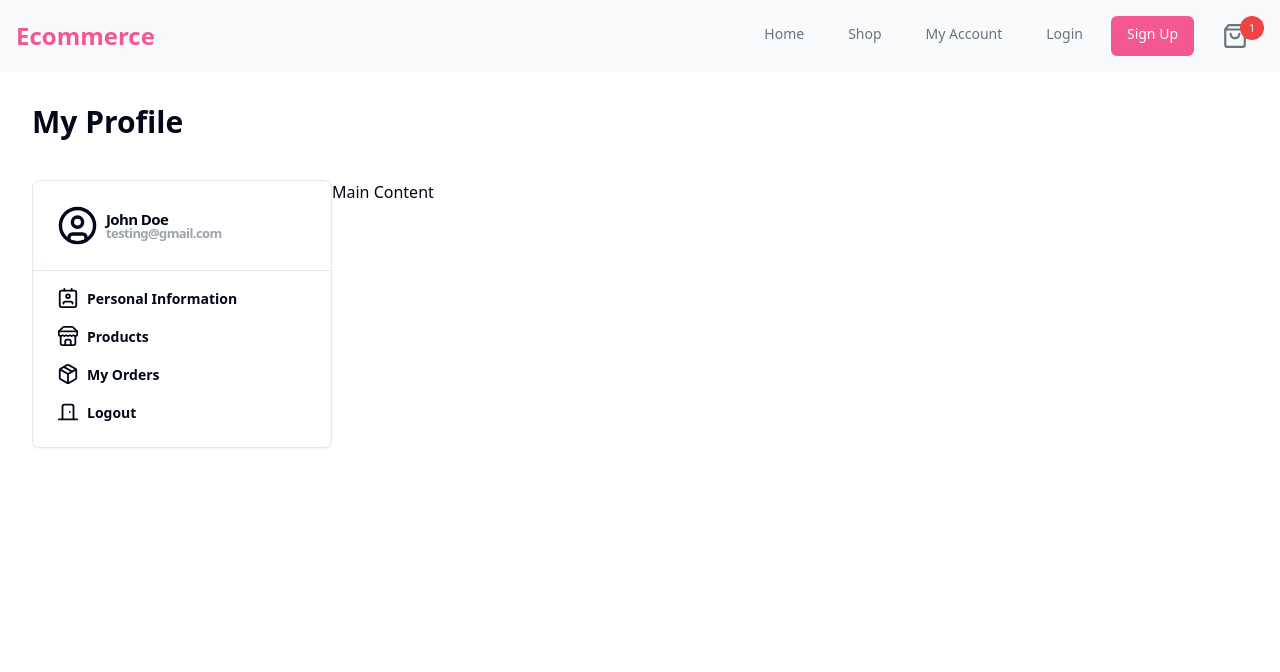
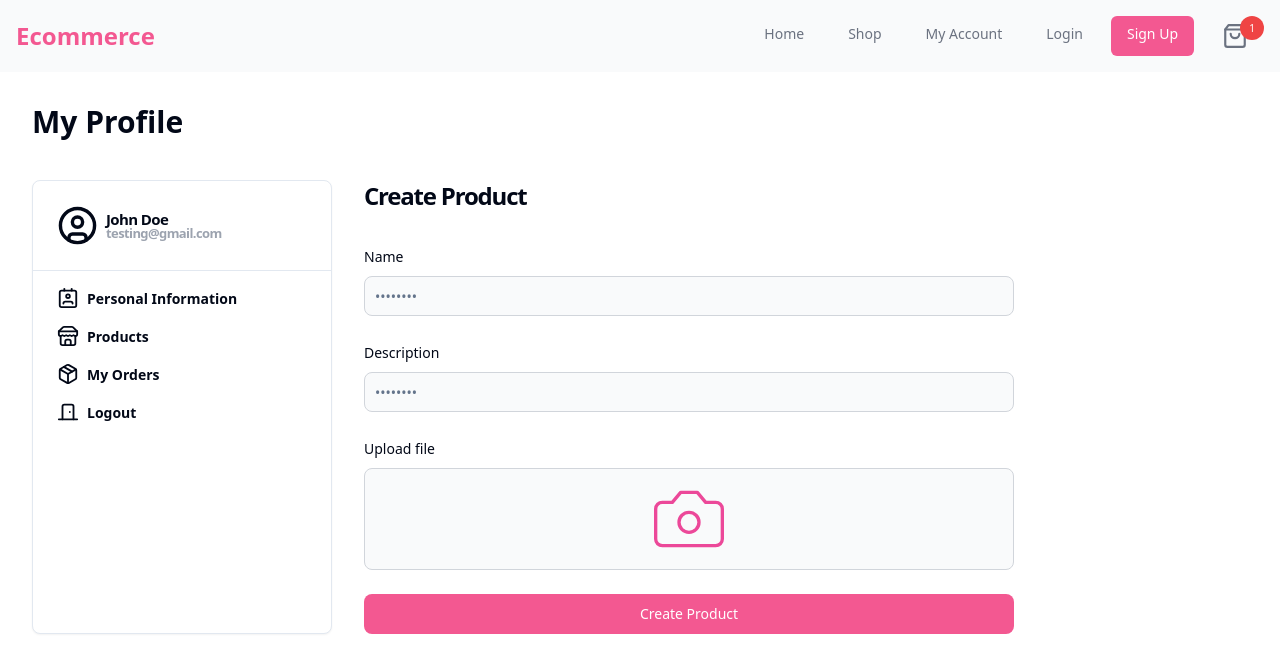
Before and after one commit to lehao190/Ecommerce-Nextjs, a Next.js app: page /account in a window 1280 px wide. Shown: the top 672 px of the page. Built offline with nearby package versions, Linux system fonts and the light colour scheme.

Commit message:
create base component for CreateProduct

```diff
--- a/src/app/account/page.tsx
+++ b/src/app/account/page.tsx
@@ -1,3 +1,4 @@
+import CreateProduct from '@/components/customs/account/product/CreateProduct';
 import AccountSidebar from '@/components/customs/sidebars/AccountSidebar';
 import React from 'react';
 
@@ -8,13 +9,12 @@ const MyAccount = (props: Props) => {
     <div className="container mx-auto py-8">
       <h1 className="text-3xl font-bold mb-10">My Profile</h1>
 
-      <div className="flex">
+      <div className="flex gap-8">
         <AccountSidebar />
 
         {/* Main content */}
-        <div className="">
-          {/* Put your main content here */}
-          Main Content
+        <div className="grow max-w-[650px]">
+          <CreateProduct />
         </div>
       </div>
     </div>
--- /dev/null
+++ b/src/components/customs/account/product/CreateProduct.tsx
@@ -0,0 +1,244 @@
+'use client';
+
+import { useState } from 'react';
+import * as z from 'zod';
+import { zodResolver } from '@hookform/resolvers/zod';
+import { Button } from '@/components/ui/button';
+import { Avatar, AvatarFallback, AvatarImage } from '@/components/ui/avatar';
+import {
+  FormControl,
+  FormField,
+  FormItem,
+  FormLabel,
+  FormMessage
+} from '@/components/ui/form';
+import { Input } from '@/components/ui/input';
+import { useForm } from 'react-hook-form';
+import { Camera, Loader2, XCircle } from 'lucide-react';
+import { gql } from 'graphql-request';
+import { useRouter } from 'next/navigation';
+import { convertFileToBase64 } from '@/utils/conversion/handle-base64';
+import { AlertComponent } from '@/components/customs/callouts/Alert';
+import { parse } from 'graphql';
+import { handleRequest } from '@/utils/handle-requests';
+import FormComponent from '@/components/customs/forms/Form';
+import { Textarea } from "@/components/ui/textarea"
+
+// Sign up response type
+type TCreateProductResponse = {
+  product: {
+    id: number;
+    name: string;
+    description: string;
+    quantity: string;
+    image?: string;
+  };
+};
+
+const ALERT_MESSAGES = {
+  400: 'Bad request',
+  403: 'Wrong password. Try again.',
+  404: 'Email does not exist. Please provide the correct one.',
+  409: 'Email already exists. Please provide another one.'
+};
+const ACCEPTED_MIME_TYPES = ['image/jpeg', 'image/jpg', 'image/png'];
+const ONE_MEGABYTE = 1 * 1024 * 1024;
+
+const createProductSchema = z
+  .object({
+    name: z.string().min(8, {
+      message: 'Name must be at least 8 characters'
+    }),
+    description: z
+      .string()
+      .min(20, {
+        message: 'Desciption must be at leaset 20 characters.'
+      }),
+    quantity: z.number().positive(),
+    avatar: z
+      .custom<File>()
+      .refine((file) => file.size < ONE_MEGABYTE, {
+        message: 'The file must be below 1 MB.'
+      })
+      .refine((file) => ACCEPTED_MIME_TYPES.includes(file.type), {
+        message: 'The file must be of PNG, JPEG, JPG formats.'
+      })
+      .optional()
+  })
+
+// Sign up fields
+type TProductFields = z.infer<typeof createProductSchema>;
+
+// Register component
+const CreateProduct = () => {
+  const router = useRouter();
+
+  const [loading, setLoading] = useState(false);
+  const [avatar, setAvatar] = useState<string | undefined>(undefined);
+  const [alertMessage, setAlertMessage] = useState('');
+
+  const form = useForm<TProductFields>({
+    resolver: zodResolver(createProductSchema),
+    defaultValues: {
+      name: '',
+      description: '',
+      quantity: 0,
+    }
+  });
+
+  // const signUp = async (values: TProductFields): Promise<boolean> => {
+  //   let base64Avatar: string | null = null;
+
+  //   // Converting image file to base64 encoding if chosen
+  //   if (values.avatar) {
+  //     base64Avatar = await convertFileToBase64(values.avatar);
+  //   }
+
+  //   const signUpCredentials = parse(gql`
+  //     mutation Register(
+  //       $username: String!
+  //       $email: String!
+  //       $password: String!
+  //       $avatar: String
+  //     ) {
+  //       register(
+  //         registerInput: {
+  //           username: $username
+  //           email: $email
+  //           password: $password
+  //           avatar: $avatar
+  //         }
+  //       ) {
+  //         id
+  //         username
+  //         email
+  //       }
+  //     }
+  //   `);
+
+  //   const [_, error] = await handleRequest<TCreateProductResponse>(
+  //     signUpCredentials,
+  //     {
+  //       username: values.username,
+  //       email: values.email,
+  //       password: values.password,
+  //       avatar: base64Avatar
+  //     }
+  //   );
+
+  //   if (error?.status === 409) {
+  //     setAlertMessage(ALERT_MESSAGES[409]);
+  //     return false;
+  //   }
+
+  //   return true;
+  // };
+
+  const onSubmit = async (values: z.infer<typeof createProductSchema>) => {
+    // setLoading(true);
+
+    // const isSignUpSuccess = await signUp(values);
+
+    // if (isSignUpSuccess) {
+    //   const response = await signIn('credentials', {
+    //     redirect: false,
+    //     email: values.email,
+    //     password: values.password
+    //   });
+
+    //   if (response?.ok) {
+    //     setLoading(false);
+    //     router.push('/');
+    //   } else {
+    //     setLoading(false);
+    //     const statusCode = Number(response?.error);
+
+    //     if (statusCode === 403) {
+    //       setAlertMessage(ALERT_MESSAGES[403]);
+    //     } else if (statusCode === 404) {
+    //       setAlertMessage(ALERT_MESSAGES[404]);
+    //     }
+    //   }
+    // }
+
+    // setLoading(false);
+  };
+
+  return (
+    <section className="dark:bg-gray-900">
+      <h1 className="text-xl font-bold leading-tight tracking-tighter md:text-2xl mb-8">
+        Create Product
+      </h1>
+
+      {alertMessage ? AlertComponent(alertMessage) : null}
+
+      {/* <Textarea placeholder="Type your message here." /> */}
+
+      <FormComponent<Omit<TProductFields, 'avatar'>>
+        fieldNames={['name', 'description']}
+        form={form}
+        onSubmit={onSubmit}
+      >
+        <FormField
+          control={form.control}
+          name="avatar"
+          render={({ field }) => (
+            <FormItem>
+              <FormLabel>Upload file</FormLabel>
+              <FormControl>
+                <label
+                  htmlFor="avatar-input"
+                  className="cursor-pointer flex justify-center items-center bg-gray-50 border border-gray-300 text-gray-900 sm:text-sm rounded-lg w-full p-2.5 dark:bg-gray-700 dark:border-gray-600 dark:placeholder-gray-400 dark:text-white dark:focus:ring-blue-500 dark:focus:border-blue-500"
+                >
+                  {avatar ? (
+                    <Avatar className="h-[80px] w-[80px]">
+                      <AvatarImage src={avatar} />
+                      <AvatarFallback className="bg-inherit">
+                        <XCircle size={80} strokeWidth={1} color="red" />
+                      </AvatarFallback>
+                    </Avatar>
+                  ) : (
+                    <Camera
+                      className=" text-pink-500"
+                      size={80}
+                      strokeWidth={1}
+                    />
+                  )}
+
+                  <Input
+                    id="avatar-input"
+                    type="file"
+                    onChange={(e) => {
+                      field.onChange(e.target.files ? e.target.files[0] : null);
+
+                      if (e.target.files?.length) {
+                        setAvatar(URL.createObjectURL(e.target.files[0]));
+                      } else {
+                        setAvatar(undefined);
+                      }
+                    }}
+                    className="hidden"
+                  />
+                </label>
+              </FormControl>
+              <FormMessage />
+            </FormItem>
+          )}
+        />
+        <Button
+          disabled={loading}
+          type="submit"
+          className="w-full text-white bg-primary hover:bg-pink-500 focus:ring-4 focus:ring-pink-300 font-medium rounded-lg text-sm px-5 py-2.5 text-center dark:bg-blue-600 dark:hover:bg-blue-700 dark:focus:ring-blue-800"
+        >
+          {loading ? (
+            <Loader2 size={30} className="mr-2 animate-spin" />
+          ) : (
+            'Create Product'
+          )}
+        </Button>
+      </FormComponent>
+    </section>
+  );
+};
+
+export default CreateProduct;
--- /dev/null
+++ b/src/components/ui/textarea.tsx
@@ -0,0 +1,24 @@
+import * as React from "react"
+
+import { cn } from "@/lib/utils"
+
+export interface TextareaProps
+  extends React.TextareaHTMLAttributes<HTMLTextAreaElement> {}
+
+const Textarea = React.forwardRef<HTMLTextAreaElement, TextareaProps>(
+  ({ className, ...props }, ref) => {
+    return (
+      <textarea
+        className={cn(
+          "flex min-h-[80px] w-full rounded-md border border-input bg-background px-3 py-2 text-sm ring-offset-background placeholder:text-muted-foreground focus-visible:outline-none focus-visible:ring-2 focus-visible:ring-ring focus-visible:ring-offset-2 disabled:cursor-not-allowed disabled:opacity-50",
+          className
+        )}
+        ref={ref}
+        {...props}
+      />
+    )
+  }
+)
+Textarea.displayName = "Textarea"
+
+export { Textarea }
```
